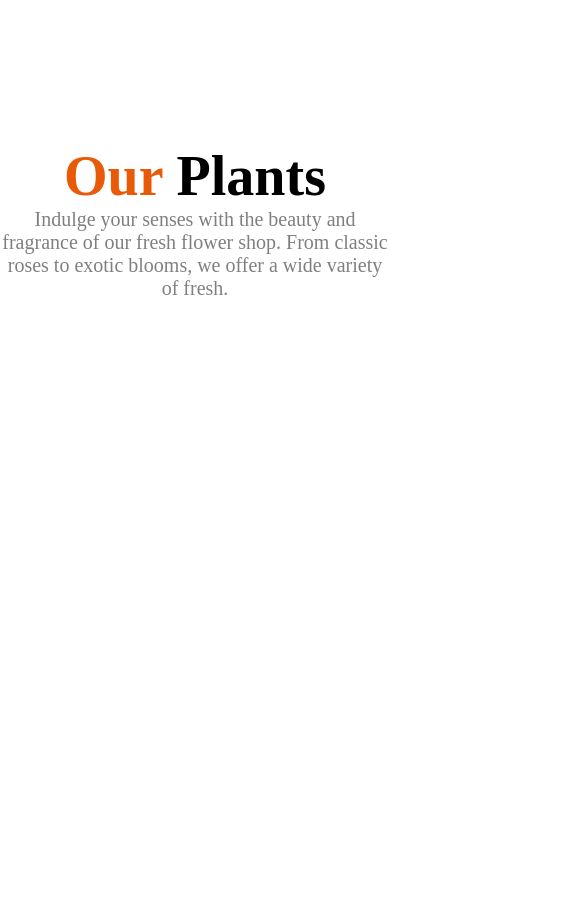
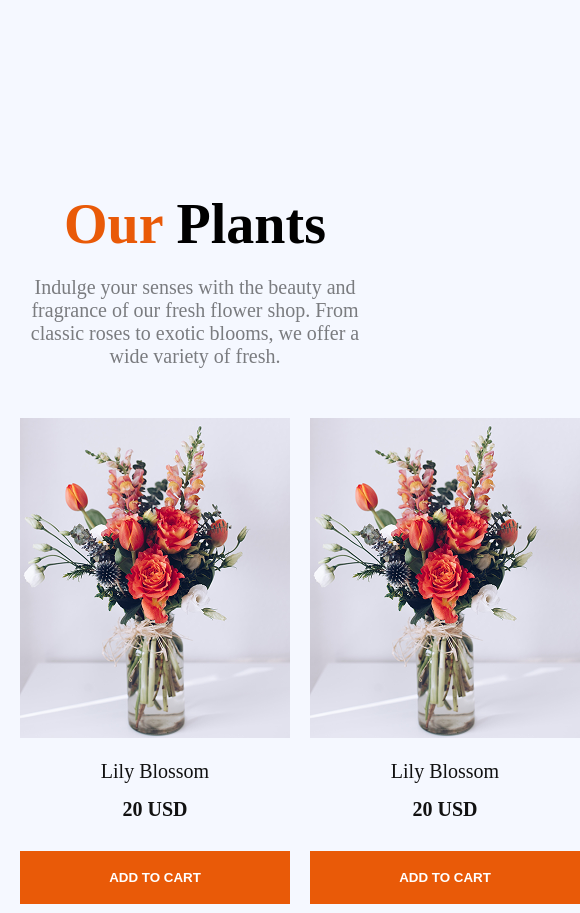
Before and after one commit to RupomPB/Assignment-02, a plain HTML site: page index.html in a window 390 px wide. Shown: the part 751-1664 px from the top of the page, 580 px wide, since content can reach past the window. Before the commit the page ends 1051 px from the top, so only its background shows below. Drawn offline with Linux system fonts and the light colour scheme.

Commit message:
added plants section and responsive

```diff
--- a/index.html
+++ b/index.html
@@ -54,14 +54,59 @@
             </div>
         </section>
 
-        <section class="plant-section">
+        <section class="plant-section container">
             <div class="plant-header">
             <h3 class="plant-title"><span class="yellow">Our</span> Plants</h3>
             <p class="plant-description">Indulge your senses with the beauty and fragrance of our fresh flower shop. From classic roses to exotic blooms, we offer a wide variety of fresh.</p>
             </div>
             <div class="plant-card-container">
                 <div class="plant-card">
-
+                    <img src="assets/sample-flower-image.png" alt="">
+                    <p class="plant-card-des">Lily Blossom</p>
+                    <h5 class="plant-card-title">20 USD</h5>
+                    <button class="btn-plant">ADD TO CART</button>
+                </div>
+                <div class="plant-card">
+                    <img src="assets/sample-flower-image.png" alt="">
+                    <p class="plant-card-des">Lily Blossom</p>
+                    <h5 class="plant-card-title">20 USD</h5>
+                    <button class="btn-plant">ADD TO CART</button>
+                </div>
+                <div class="plant-card">
+                    <img src="assets/sample-flower-image.png" alt="">
+                    <p class="plant-card-des">Lily Blossom</p>
+                    <h5 class="plant-card-title">20 USD</h5>
+                    <button class="btn-plant">ADD TO CART</button>
+                </div>
+                <div class="plant-card">
+                    <img src="assets/sample-flower-image.png" alt="">
+                    <p class="plant-card-des">Lily Blossom</p>
+                    <h5 class="plant-card-title">20 USD</h5>
+                    <button class="btn-plant">ADD TO CART</button>
+                </div>
+                <div class="plant-card">
+                    <img src="assets/sample-flower-image.png" alt="">
+                    <p class="plant-card-des">Lily Blossom</p>
+                    <h5 class="plant-card-title">20 USD</h5>
+                    <button class="btn-plant">ADD TO CART</button>
+                </div>
+                <div class="plant-card">
+                    <img src="assets/sample-flower-image.png" alt="">
+                    <p class="plant-card-des">Lily Blossom</p>
+                    <h5 class="plant-card-title">20 USD</h5>
+                    <button class="btn-plant">ADD TO CART</button>
+                </div>
+                <div class="plant-card">
+                    <img src="assets/sample-flower-image.png" alt="">
+                    <p class="plant-card-des">Lily Blossom</p>
+                    <h5 class="plant-card-title">20 USD</h5>
+                    <button class="btn-plant">ADD TO CART</button>
+                </div>
+                <div class="plant-card">
+                    <img src="assets/sample-flower-image.png" alt="">
+                    <p class="plant-card-des">Lily Blossom</p>
+                    <h5 class="plant-card-title">20 USD</h5>
+                    <button class="btn-plant">ADD TO CART</button>
                 </div>
             </div>
         </section>
--- a/styles.css/style.css
+++ b/styles.css/style.css
@@ -12,6 +12,7 @@
     box-sizing: border-box;
     margin: 0;
     padding: 0;
+    background-color: rgba(245, 248, 255, 1) ;
 }
 
 img{
@@ -69,6 +70,7 @@ li a{
     align-items: end;
     justify-content: space-between;
     padding-top: 106px;
+    margin-bottom: 210px;
 }
 
 .banner-item{
@@ -115,14 +117,59 @@ li a{
 }
 
 
+.plant-card-container{
+    flex: 1;
+    margin-bottom: 120px;
+    margin-top: 50px;
+    display: grid;
+    grid-template-columns: repeat(4, 1fr);
+    row-gap: 20px;
+    column-gap: 30px;
+}
+.plant-card{
+    /* border: 1px solid black; */
+    max-width: 100%;
+    text-align: center;
+
+}
+.plant-card img{
+    max-width: 100%;
+}
+.plant-card-des{
+    font-size: 1.25rem;
+    font-weight: 500;
+    color:rgba(17, 17, 17, 1) ;
+    margin: 15px;
+
+}
+.plant-card-title{
+    font-size: 1.25rem;
+    margin-bottom: 30px;
+    font-weight: 700;
+    color:rgba(17, 17, 17, 1);
+
+}
+.btn-plant{
+    background-color: rgba(233, 90, 8, 1) ;
+    color: white;
+    font-weight: 600;
+    display: inline-block;
+    padding: 19px 40px;
+    width: 270px;
+    border: none;
+
+
+
+}
+
 
 
 /* Responsive media quary */
 
 @media screen and (max-width:576px) {
-    /* *{
-        margin: 5px;
-    } */
+    .container{
+        margin: 0 20px;
+    }
     .logo-container{
         flex-direction: row;
         margin: 20px 16px;
@@ -143,4 +190,24 @@ li a{
     .banner-item h3{
         font-size: 2rem;
     }
+    /* plant card part */
+    .plant-header{
+        text-align: center;
+        justify-items: center;
+        margin: auto;
+
+    }
+    .plant-header p{
+        margin: 20px auto;
+    }
+    .plant-card-container{
+        flex: 1;
+        grid-template-columns: repeat(2,1fr);
+        max-width: 100%;
+        gap: 20px;
+
+    }
+    .plant-card {
+        max-width: min-content;
+    }
 }
```
